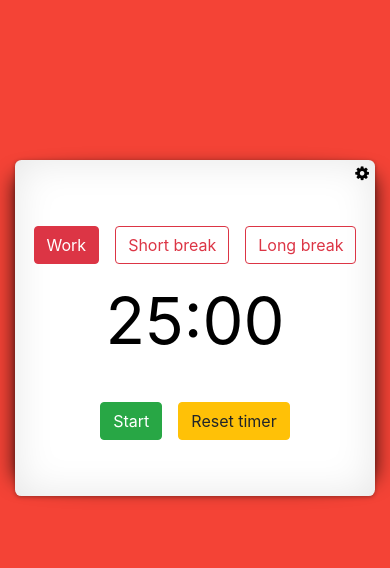
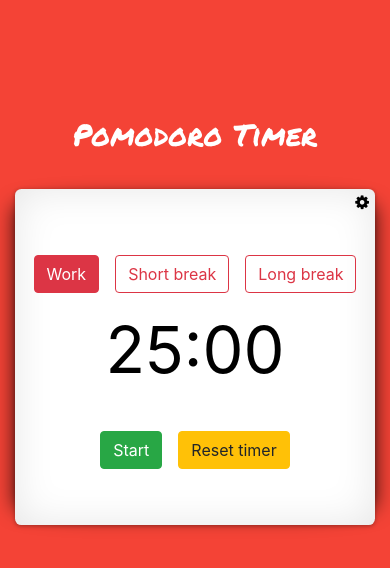
Before and after one commit to tope96/catch-up-time, a React (Create React App) app: page / in a window 390 px wide. Shown: the top 568 px of the page. Built offline with nearby package versions, Linux system fonts and the light colour scheme.

Commit message:
Add title

```diff
--- a/public/index.html
+++ b/public/index.html
@@ -20,6 +20,7 @@
     <script rel="preload" src="https://code.jquery.com/jquery-3.5.1.slim.min.js" integrity="sha256-4+XzXVhsDmqanXGHaHvgh1gMQKX40OUvDEBTu8JcmNs=" crossorigin="anonymous" ></script>
     <script src="https://stackpath.bootstrapcdn.com/bootstrap/4.5.0/js/bootstrap.min.js" async></script>
     <script src="https://stackpath.bootstrapcdn.com/bootstrap/4.5.0/js/bootstrap.bundle.min.js" async></script>
+    <link href="https://fonts.googleapis.com/css2?family=Permanent+Marker&display=swap" rel="stylesheet">
     <!--
       manifest.json provides metadata used when your web app is installed on a
       user's mobile device or desktop. See https://developers.google.com/web/fundamentals/web-app-manifest/
--- a/src/components/App.js
+++ b/src/components/App.js
@@ -7,8 +7,15 @@ const App = () => {
     return(
         <div>
             <div className="container">
-                <div>
-                    <Timer />
+                <div className="row">
+                    <div className="col-12 title">
+                        Pomodoro Timer
+                    </div>
+                </div>
+                <div className="row">
+                    <div className="col-12">
+                        <Timer />
+                    </div>
                 </div>
             </div>
         </div>
--- a/src/styles/mainStyle.css
+++ b/src/styles/mainStyle.css
@@ -15,3 +15,17 @@ body{
 .floatRight{
     float: right;
 }
+
+.title{
+    font-family: 'Permanent Marker', cursive;
+    text-align: center;
+    margin-top: 7rem;
+    color: white;
+    font-size: 80px;
+}
+
+@media screen and (max-width: 524px) {
+    .title{
+      font-size: 30px;
+    }
+  }
--- a/src/styles/timerLayout.css
+++ b/src/styles/timerLayout.css
@@ -133,3 +133,9 @@
       margin-left: auto;
   }
   }
+
+  @media screen and (max-width: 524px) {
+    .timer{
+      margin-top: 2rem;
+    }
+  }
```
